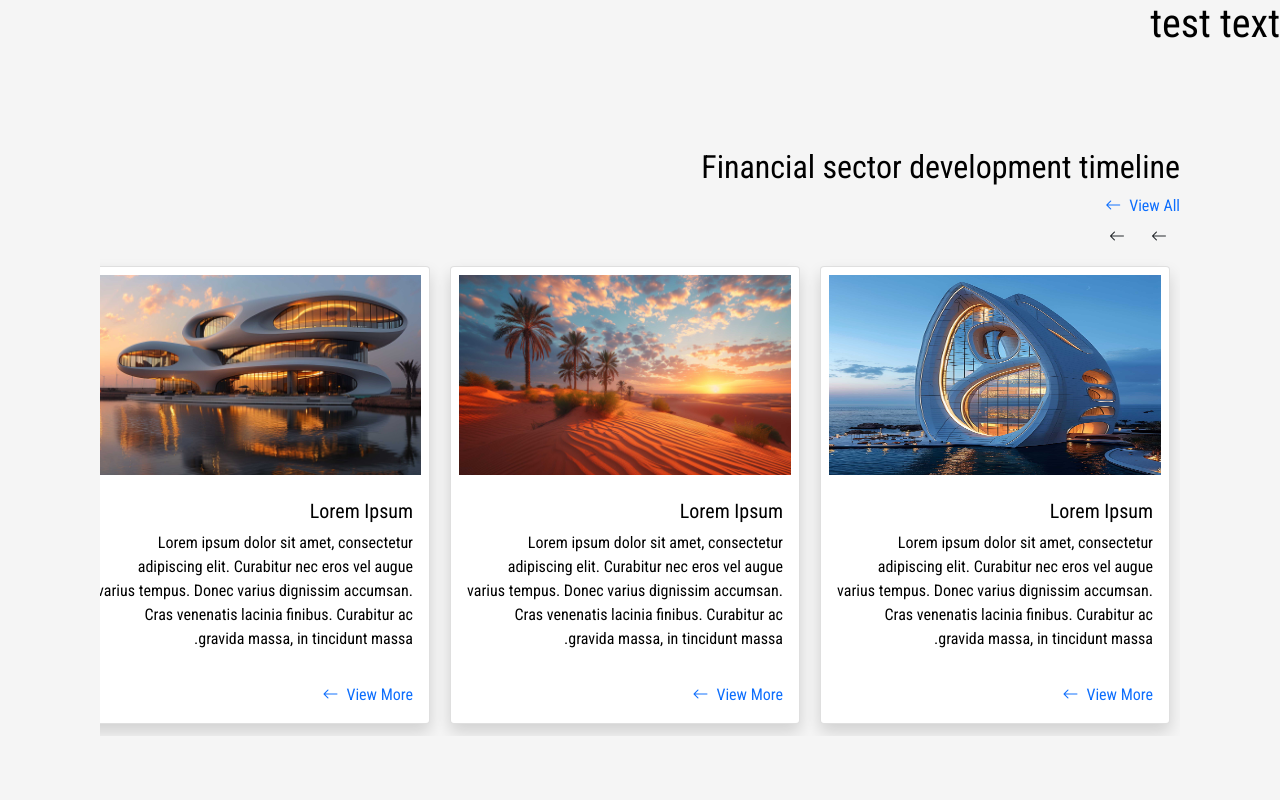
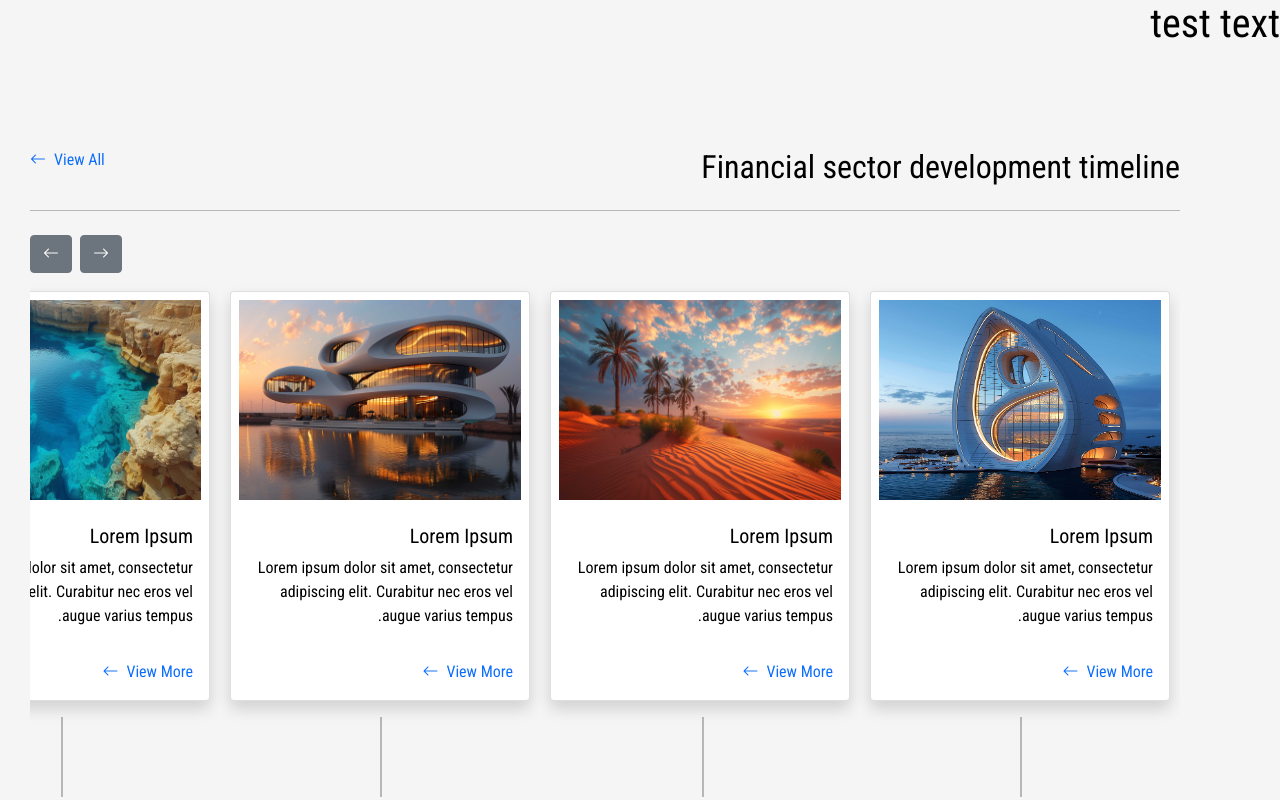
Before and after one commit to Csongi8916/webtown-app, a React (Vite) app: page / in a window 1280 px wide. Shown: the top 800 px of the page. Built offline with nearby package versions, Linux system fonts and the light colour scheme.

Commit message:
Timeline scrollbar works on Desktop

```diff
--- a/data/masonry.js
+++ b/data/masonry.js
@@ -14,43 +14,43 @@ const data = [
   {
     maxHeight: 70,
     data: [
-      { id: 1, title:'Lorem Ipsum', image: img010, height: 25, date: '2025 July', description: 'Lorem ipsum dolor sit amet, consectetur adipiscing elit. Curabitur nec eros vel augue varius tempus. Donec varius dignissim accumsan. Cras venenatis lacinia finibus. Curabitur ac gravida massa, in tincidunt massa.' },
-      { id: 2, title:'Lorem Ipsum', image: img003, height: 10, date: '2025 June', description: 'Lorem ipsum dolor sit amet, consectetur adipiscing elit. Curabitur nec eros vel augue varius tempus. Donec varius dignissim accumsan. Cras venenatis lacinia finibus. Curabitur ac gravida massa, in tincidunt massa.' },
-      { id: 3, title:'Lorem Ipsum', image: img002, height: 15, date: '2025 May', description: 'Lorem ipsum dolor sit amet, consectetur adipiscing elit. Curabitur nec eros vel augue varius tempus. Donec varius dignissim accumsan. Cras venenatis lacinia finibus. Curabitur ac gravida massa, in tincidunt massa.' },
-      { id: 4, title:'Lorem Ipsum', image: img001, height: 20, date: '2025 April', description: 'Lorem ipsum dolor sit amet, consectetur adipiscing elit. Curabitur nec eros vel augue varius tempus. Donec varius dignissim accumsan. Cras venenatis lacinia finibus. Curabitur ac gravida massa, in tincidunt massa.' },
+      { id: 1, title:'Lorem Ipsum', image: img010, height: 25, date: '2025 July', description: 'Lorem ipsum dolor sit amet, consectetur adipiscing elit. Curabitur nec eros vel augue varius tempus.' },
+      { id: 2, title:'Lorem Ipsum', image: img003, height: 10, date: '2025 June', description: 'Lorem ipsum dolor sit amet, consectetur adipiscing elit. Curabitur nec eros vel augue varius tempus.' },
+      { id: 3, title:'Lorem Ipsum', image: img002, height: 15, date: '2025 May', description: 'Lorem ipsum dolor sit amet, consectetur adipiscing elit. Curabitur nec eros vel augue varius tempus.' },
+      { id: 4, title:'Lorem Ipsum', image: img001, height: 20, date: '2025 April', description: 'Lorem ipsum dolor sit amet, consectetur adipiscing elit. Curabitur nec eros vel augue varius tempus.' },
     ]
   },
   {
     data: [
-      { id: 5, title:'Lorem Ipsum', image: img003, height: 10, date: '2025 March', description: 'Lorem ipsum dolor sit amet, consectetur adipiscing elit. Curabitur nec eros vel augue varius tempus. Donec varius dignissim accumsan. Cras venenatis lacinia finibus. Curabitur ac gravida massa, in tincidunt massa.' },
-      { id: 6, title:'Lorem Ipsum', image: img001, height: 18, date: '2025 February', description: 'Lorem ipsum dolor sit amet, consectetur adipiscing elit. Curabitur nec eros vel augue varius tempus. Donec varius dignissim accumsan. Cras venenatis lacinia finibus. Curabitur ac gravida massa, in tincidunt massa.' },
-      { id: 7, title:'Lorem Ipsum', image: img004, height: 10, date: '2025 January', description: 'Lorem ipsum dolor sit amet, consectetur adipiscing elit. Curabitur nec eros vel augue varius tempus. Donec varius dignissim accumsan. Cras venenatis lacinia finibus. Curabitur ac gravida massa, in tincidunt massa.' },
-      { id: 8, title:'Lorem Ipsum', image: img011, height: 17, date: '2024 December', description: 'Lorem ipsum dolor sit amet, consectetur adipiscing elit. Curabitur nec eros vel augue varius tempus. Donec varius dignissim accumsan. Cras venenatis lacinia finibus. Curabitur ac gravida massa, in tincidunt massa.' },
-      { id: 9, title:'Lorem Ipsum', image: img004, height: 15, date: '2024 November', description: 'Lorem ipsum dolor sit amet, consectetur adipiscing elit. Curabitur nec eros vel augue varius tempus. Donec varius dignissim accumsan. Cras venenatis lacinia finibus. Curabitur ac gravida massa, in tincidunt massa.' },
+      { id: 5, title:'Lorem Ipsum', image: img003, height: 10, date: '2025 March', description: 'Lorem ipsum dolor sit amet, consectetur adipiscing elit. Curabitur nec eros vel augue varius tempus.' },
+      { id: 6, title:'Lorem Ipsum', image: img001, height: 18, date: '2025 February', description: 'Lorem ipsum dolor sit amet, consectetur adipiscing elit. Curabitur nec eros vel augue varius tempus.' },
+      { id: 7, title:'Lorem Ipsum', image: img004, height: 10, date: '2025 January', description: 'Lorem ipsum dolor sit amet, consectetur adipiscing elit. Curabitur nec eros vel augue varius tempus.' },
+      { id: 8, title:'Lorem Ipsum', image: img011, height: 17, date: '2024 December', description: 'Lorem ipsum dolor sit amet, consectetur adipiscing elit. Curabitur nec eros vel augue varius tempus.' },
+      { id: 9, title:'Lorem Ipsum', image: img004, height: 15, date: '2024 November', description: 'Lorem ipsum dolor sit amet, consectetur adipiscing elit. Curabitur nec eros vel augue varius tempus.' },
     ]
   },
   {
     data: [
-      { id: 10, title:'Lorem Ipsum', image: img002, height: 10, date: '2024 October', description: 'Lorem ipsum dolor sit amet, consectetur adipiscing elit. Curabitur nec eros vel augue varius tempus. Donec varius dignissim accumsan. Cras venenatis lacinia finibus. Curabitur ac gravida massa, in tincidunt massa.' },
-      { id: 11, title:'Lorem Ipsum', image: img006, height: 10, date: '2024 September', description: 'Lorem ipsum dolor sit amet, consectetur adipiscing elit. Curabitur nec eros vel augue varius tempus. Donec varius dignissim accumsan. Cras venenatis lacinia finibus. Curabitur ac gravida massa, in tincidunt massa.' },
-      { id: 12, title:'Lorem Ipsum', image: img011, height: 25, date: '2024 August', description: 'Lorem ipsum dolor sit amet, consectetur adipiscing elit. Curabitur nec eros vel augue varius tempus. Donec varius dignissim accumsan. Cras venenatis lacinia finibus. Curabitur ac gravida massa, in tincidunt massa.' },
-      { id: 13, title:'Lorem Ipsum', image: img005, height: 15, date: '2024 July', description: 'Lorem ipsum dolor sit amet, consectetur adipiscing elit. Curabitur nec eros vel augue varius tempus. Donec varius dignissim accumsan. Cras venenatis lacinia finibus. Curabitur ac gravida massa, in tincidunt massa.' },
-      { id: 14, title:'Lorem Ipsum', image: img002, height: 10, date: '2024 June', description: 'Lorem ipsum dolor sit amet, consectetur adipiscing elit. Curabitur nec eros vel augue varius tempus. Donec varius dignissim accumsan. Cras venenatis lacinia finibus. Curabitur ac gravida massa, in tincidunt massa.' },
+      { id: 10, title:'Lorem Ipsum', image: img002, height: 10, date: '2024 October', description: 'Lorem ipsum dolor sit amet, consectetur adipiscing elit. Curabitur nec eros vel augue varius tempus.' },
+      { id: 11, title:'Lorem Ipsum', image: img006, height: 10, date: '2024 September', description: 'Lorem ipsum dolor sit amet, consectetur adipiscing elit. Curabitur nec eros vel augue varius tempus.' },
+      { id: 12, title:'Lorem Ipsum', image: img011, height: 25, date: '2024 August', description: 'Lorem ipsum dolor sit amet, consectetur adipiscing elit. Curabitur nec eros vel augue varius tempus.' },
+      { id: 13, title:'Lorem Ipsum', image: img005, height: 15, date: '2024 July', description: 'Lorem ipsum dolor sit amet, consectetur adipiscing elit. Curabitur nec eros vel augue varius tempus.' },
+      { id: 14, title:'Lorem Ipsum', image: img002, height: 10, date: '2024 June', description: 'Lorem ipsum dolor sit amet, consectetur adipiscing elit. Curabitur nec eros vel augue varius tempus.' },
     ]
   },
   {
     data: [
-      { id: 15, title:'Lorem Ipsum', image: img011, height: 25, date: '2024 May', description: 'Lorem ipsum dolor sit amet, consectetur adipiscing elit. Curabitur nec eros vel augue varius tempus. Donec varius dignissim accumsan. Cras venenatis lacinia finibus. Curabitur ac gravida massa, in tincidunt massa.' },
-      { id: 16, title:'Lorem Ipsum', image: img002, height: 15, date: '2024 April', description: 'Lorem ipsum dolor sit amet, consectetur adipiscing elit. Curabitur nec eros vel augue varius tempus. Donec varius dignissim accumsan. Cras venenatis lacinia finibus. Curabitur ac gravida massa, in tincidunt massa.' },
-      { id: 17, title:'Lorem Ipsum', image: img006, height: 10, date: '2024 March', description: 'Lorem ipsum dolor sit amet, consectetur adipiscing elit. Curabitur nec eros vel augue varius tempus. Donec varius dignissim accumsan. Cras venenatis lacinia finibus. Curabitur ac gravida massa, in tincidunt massa.' },
-      { id: 18, title:'Lorem Ipsum', image: img009, height: 20, date: '2024 February', description: 'Lorem ipsum dolor sit amet, consectetur adipiscing elit. Curabitur nec eros vel augue varius tempus. Donec varius dignissim accumsan. Cras venenatis lacinia finibus. Curabitur ac gravida massa, in tincidunt massa.' },
+      { id: 15, title:'Lorem Ipsum', image: img011, height: 25, date: '2024 May', description: 'Lorem ipsum dolor sit amet, consectetur adipiscing elit. Curabitur nec eros vel augue varius tempus.' },
+      { id: 16, title:'Lorem Ipsum', image: img002, height: 15, date: '2024 April', description: 'Lorem ipsum dolor sit amet, consectetur adipiscing elit. Curabitur nec eros vel augue varius tempus.' },
+      { id: 17, title:'Lorem Ipsum', image: img006, height: 10, date: '2024 March', description: 'Lorem ipsum dolor sit amet, consectetur adipiscing elit. Curabitur nec eros vel augue varius tempus.' },
+      { id: 18, title:'Lorem Ipsum', image: img009, height: 20, date: '2024 February', description: 'Lorem ipsum dolor sit amet, consectetur adipiscing elit. Curabitur nec eros vel augue varius tempus.' },
     ]
   },
   {
     data: [
-      { id: 19, title:'Lorem Ipsum', image: img010, height: 25, date: '2024 January', description: 'Lorem ipsum dolor sit amet, consectetur adipiscing elit. Curabitur nec eros vel augue varius tempus. Donec varius dignissim accumsan. Cras venenatis lacinia finibus. Curabitur ac gravida massa, in tincidunt massa.' },
-      { id: 20, title:'Lorem Ipsum', image: img005, height: 15, date: '2023 December', description: 'Lorem ipsum dolor sit amet, consectetur adipiscing elit. Curabitur nec eros vel augue varius tempus. Donec varius dignissim accumsan. Cras venenatis lacinia finibus. Curabitur ac gravida massa, in tincidunt massa.' },
-      { id: 21, title:'Lorem Ipsum', image: img008, height: 30, date: '2023 November', description: 'Lorem ipsum dolor sit amet, consectetur adipiscing elit. Curabitur nec eros vel augue varius tempus. Donec varius dignissim accumsan. Cras venenatis lacinia finibus. Curabitur ac gravida massa, in tincidunt massa.' },
+      { id: 19, title:'Lorem Ipsum', image: img010, height: 25, date: '2024 January', description: 'Lorem ipsum dolor sit amet, consectetur adipiscing elit. Curabitur nec eros vel augue varius tempus.' },
+      { id: 20, title:'Lorem Ipsum', image: img005, height: 15, date: '2023 December', description: 'Lorem ipsum dolor sit amet, consectetur adipiscing elit. Curabitur nec eros vel augue varius tempus.' },
+      { id: 21, title:'Lorem Ipsum', image: img008, height: 30, date: '2023 November', description: 'Lorem ipsum dolor sit amet, consectetur adipiscing elit. Curabitur nec eros vel augue varius tempus.' },
     ]
   },
 ];
--- a/src/components/Card/Card.module.css
+++ b/src/components/Card/Card.module.css
@@ -16,9 +16,9 @@ a:hover {
 }
 
 .cardContainer {
-  width: 30vw;
+  width: 0vw;
   height: 20vh;
-  min-width: 350px;
+  min-width: 300px;
   margin: 10px;
 }
 
--- a/src/components/Masonry/Masonry.jsx
+++ b/src/components/Masonry/Masonry.jsx
@@ -12,7 +12,6 @@ function Masonry({ images }) {
       <div className="d-flex">
         {images.map((imageData, index) => (
           <>
-          {console.log(index)}
           <div key={index} className="bd-highlight mb-3">
             {imageData.data.map(element => (
               <div className="p-1" key={element.id}
--- a/src/components/Timeline/Timeline.jsx
+++ b/src/components/Timeline/Timeline.jsx
@@ -1,26 +1,64 @@
+import { useEffect, useRef, useState, memo } from "react";
 import Card from '../Card/Card';
-
 import classes from './Timeline.module.css';
 
+const CARD_WIDTH = 320;
+
 function Timeline({ posts }) {
+  const scrollBarRef = useRef();
+  const [ scrollPosition, setScrollPosition ] = useState(0);
+
+  useEffect(() => {
+    //scrollBarRef.current.scrollLeft = scrollPosition;
+  });
+
+  const handleScroll = (scrollAmount) => {
+    const newScrollPosition = scrollPosition + scrollAmount;
+    setScrollPosition(newScrollPosition);
+    scrollBarRef.current.scrollLeft = newScrollPosition;
+  }
+
   return (
     <div className={classes.timeline}>
-      <div className={classes.header}>
+      <header className={classes.header}>
+        <div className="d-flex">
           <h2>Financial sector development timeline</h2>
           <a href="#" className="me-auto">
             <span className="ms-2">View All</span>
             <i class="bi bi-arrow-left"></i>
           </a>
-        <div className="d-flex me-auto">
-          <button className="btn">
-            <i class="bi bi-arrow-left"></i>
+        </div>
+        <hr />
+        <div className="d-flex">
+          <div className="me-auto">
+            <button onClick={() => {handleScroll(CARD_WIDTH)}} className="m-2 btn btn-secondary">
+              <i class="bi bi-arrow-right"></i>
             </button>
-          <button className="btn">
+            <button onClick={() => {handleScroll(-CARD_WIDTH)}} className="btn btn-secondary">
               <i class="bi bi-arrow-left"></i>
             </button>
           </div>
         </div>
-      <div className={classes.scrollbar}>
+      </header>
+      <div className={classes.scrollbar} ref={scrollBarRef}>
+        {posts.map(imageData => (
+            imageData.data.map(element => (
+              <Card post={element} className={classes.card} />
+            ))
+        ))}
+      </div>
+      {/*<div className={classes.container}>
+        <div ref={scrollBarRef} className={classes.scrollbar}>
+          <div className={classes.contentBbox}>
+            {posts.map(imageData => (
+               imageData.data.map(element => (
+                <Card post={element} className={classes.card} />
+               ))
+            ))}
+          </div>
+        </div>
+      </div>*/}
+      {/*<div className={classes.scrollbar} ref={scrollBar} data-bs-spy="scroll">
         <Card post={posts[0].data[0]} />
         <Card post={posts[0].data[1]} />
         <Card post={posts[0].data[2]} />
@@ -28,10 +66,11 @@ function Timeline({ posts }) {
         <Card post={posts[1].data[0]} />
         <Card post={posts[0].data[0]} />
         <Card post={posts[0].data[0]} />
-        <Card post={posts[0].data[0]} />
-      </div>
+        <Card id="post" post={posts[0].data[0]} />
+        <div id="p"></div>
+      </div>*/}
     </div>
   );
 }
 
-export default Timeline;
+export default memo(Timeline);
--- a/src/components/Timeline/Timeline.module.css
+++ b/src/components/Timeline/Timeline.module.css
@@ -3,16 +3,40 @@ a {
 }
 
 .timeline {
+  width: 1150px;
   margin: 100px;
 }
 
-.timeline header {
+.timeline .scrollbar {
+  height: 650px;
   display: flex;
   overflow-x: scroll;
+  scroll-behavior: smooth;
 }
 
-.timeline .scrollbar {
-  height: 60vh;
+.timeline .scrollbar .blur {
+  width: 30px;
+  height: 100%;
+  filter: blur(10px);
+  backdrop-filter: blur(10px)
+}
+
+.container {
+  width: 100vw;
+  height: 100vh;
   display: flex;
-  overflow-x: scroll;
+  flex-direction: column;
+  align-items: center;
+  justify-items: center;
 }
+
+.contentBbox {
+  width: 1800px;
+  display: flex;
+  align-items: center;
+  gap: 20px;
+}
+
+.card {
+
+}
```
Lines whose indentation alone changed are shown as unchanged.
